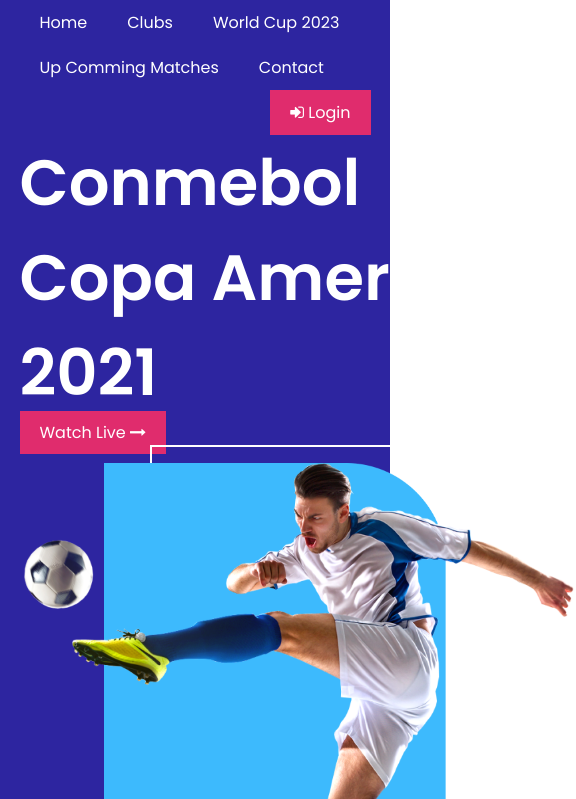
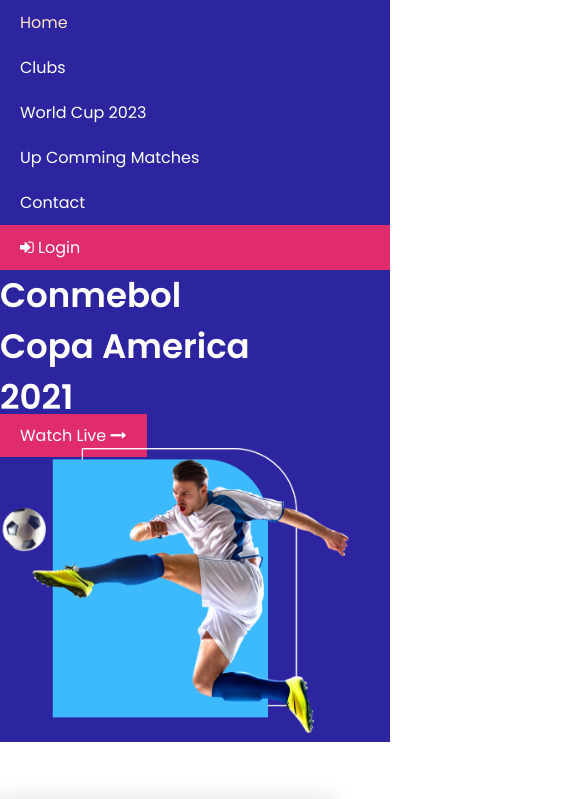
Before and after one commit to Johrul/responsive_football, a plain HTML site: page index.html in a window 390 px wide. Shown: the top 799 px of the page, 576 px wide, since content can reach past the window. Drawn offline with Linux system fonts and the light colour scheme.

Commit message:
Update style.css

```diff
--- a/css/style.css
+++ b/css/style.css
@@ -98,8 +98,6 @@ header{
          }
          #banner img{
              max-width: 556px;
-             justify-content: end;
-             align-self: flex-end;
              transition: .3s ease-in-out;
          }
          #banner img:hover{
@@ -182,20 +180,35 @@ Start Media Query
 
 /* Start Mobile */
 @media only screen and (max-width: 668px) {
+    nav ul{
+        display: block;
+    }
     .container{
+        /* width: calc(100% -20px); */
         width: 100%;
     }
     #banner{
         padding: 0;
         grid-template-columns: 1fr;
       }
+      #banner h1{
+        color: #fff;
+        font-size: 24px;
+        font-weight: 600;
+    }
+      #banner img{
+        max-width: 200px;
+    }
 
     .players{
         display: block;
         padding:20px 0;
         justify-content: center;
     }
+    footer img{
+        max-width: 260px;
 
+    }
 }
 
 /* End Mobile */
@@ -203,7 +216,15 @@ Start Media Query
 /* Start iPAD */
 @media only screen and (max-width: 992px) {
     .container{
-        width: 90vw;
+        width: 100%;
+    }
+    #banner h1{
+        color: #fff;
+        font-size: 34px;
+        font-weight: 600;
+    }
+    #banner img{
+        max-width: 350px;
     }
     .players{
         grid-template-columns: repeat(2, 1fr);
```
